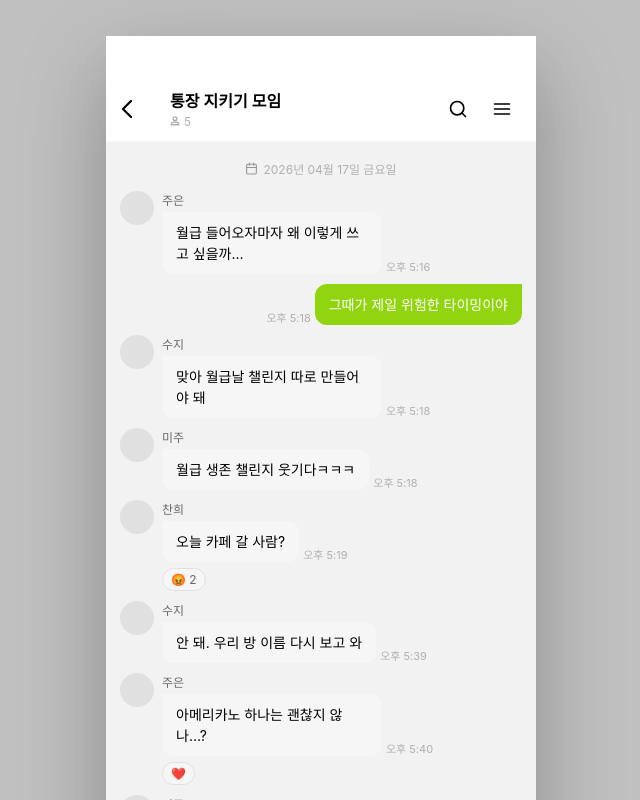
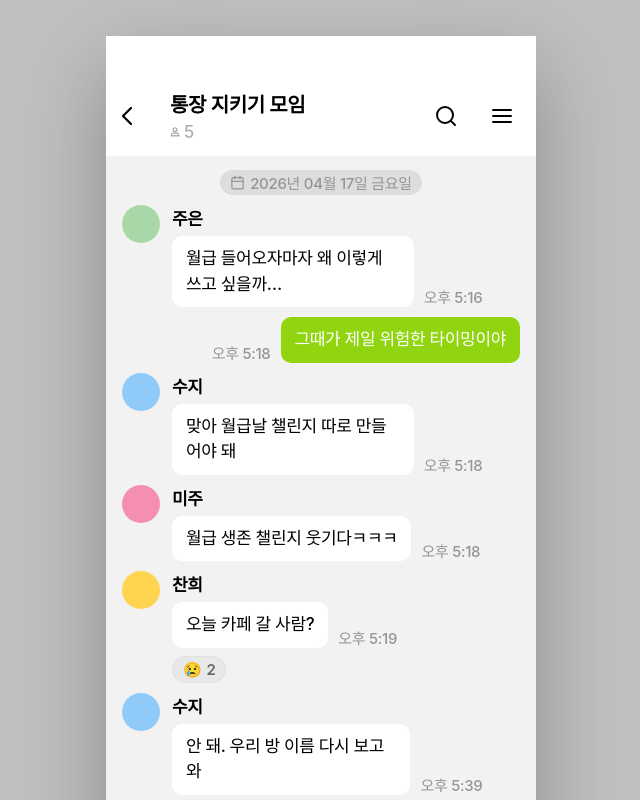
Before and after one commit to nahyune/uxui, a React (Vite) app: page /chatting in a window 1280 px wide. Shown: the top 800 px of the page, without its empty margins (319-959 px from the left). Built offline with nearby package versions, Linux system fonts and the light colour scheme; a web font is replaced by a local one.

Commit message:
통장지키기모임 채팅 피그마 전면 재작성 (17px버블, 38px아바타, F2F2F2배경, 반응뱃지)

```diff
--- a/src/pages/Chatting.jsx
+++ b/src/pages/Chatting.jsx
@@ -2,20 +2,40 @@ import { Link } from 'react-router-dom'
 import '../styles/global.css'
 import '../styles/pages.css'
 
+const avatarColors = {
+  '주은': '#A8D8A8',
+  '수지': '#90CAF9',
+  '미주': '#F48FB1',
+  '찬희': '#FFD54F',
+}
+
 const msgs = [
-  { id:1, side:'left',  sender:'주은', time:'오후 5:16', text:'월급 들어오자마자 왜 이렇게 쓰고 싶을까…' },
-  { id:2, side:'right', time:'오후 5:18', text:'그때가 제일 위험한 타이밍이야' },
-  { id:3, side:'left',  sender:'수지', time:'오후 5:18', text:'맞아 월급날 챌린지 따로 만들어야 돼' },
-  { id:4, side:'left',  sender:'미주', time:'오후 5:18', text:'월급 생존 챌린지 웃기다ㅋㅋㅋ' },
-  { id:5, side:'left',  sender:'찬희', time:'오후 5:19', text:'오늘 카페 갈 사람?', reactions:['😡 2'] },
-  { id:6, side:'left',  sender:'수지', time:'오후 5:39', text:'안 돼. 우리 방 이름 다시 보고 와' },
-  { id:7, side:'left',  sender:'주은', time:'오후 5:40', text:'아메리카노 하나는 괜찮지 않나…?', reactions:['❤️'] },
-  { id:8, side:'left',  sender:'미주', time:'오후 6:05', text:'월급 3일차 통장 잔액 지키기 시작.', read:1, reactions:['👍 2','❤️ 2'] },
-  { id:9, side:'right', time:'오후 6:15', text:'이번 달도 다 같이 살아남아보자 🔥', read:1, reactions:['🔥 3','❤️ 2'] },
+  { id:1, side:'left',  sender:'주은', time:'오후 5:16',
+    text:'월급 들어오자마자 왜 이렇게 쓰고 싶을까…' },
+  { id:2, side:'right', time:'오후 5:18',
+    text:'그때가 제일 위험한 타이밍이야' },
+  { id:3, side:'left',  sender:'수지', time:'오후 5:18',
+    text:'맞아 월급날 챌린지 따로 만들어야 돼' },
+  { id:4, side:'left',  sender:'미주', time:'오후 5:18',
+    text:'월급 생존 챌린지 웃기다ㅋㅋㅋ' },
+  { id:5, side:'left',  sender:'찬희', time:'오후 5:19',
+    text:'오늘 카페 갈 사람?',
+    reactions:[{ emoji:'😢', count:2 }] },
+  { id:6, side:'left',  sender:'수지', time:'오후 5:39',
+    text:'안 돼. 우리 방 이름 다시 보고 와' },
+  { id:7, side:'left',  sender:'주은', time:'오후 5:40',
+    text:'아메리카노 하나는 괜찮지 않나…?',
+    reactions:[{ emoji:'❤️' }] },
+  { id:8, side:'left',  sender:'미주', time:'오후 6:05',
+    text:'월급 3일차 통장 잔액 지키기 시작.', read:1,
+    reactions:[{ emoji:'👍', count:2 }, { emoji:'❤️', count:2 }] },
+  { id:9, side:'right', time:'오후 6:15',
+    text:'이번 달도 다 같이 살아남아보자 🔥', read:1,
+    reactions:[{ emoji:'🔥', count:3 }, { emoji:'❤️', count:2 }] },
 ]
 
 const CalSVG = () => (
-  <svg width="13" height="13" viewBox="0 0 24 24" fill="none" stroke="#959595" strokeWidth="2" strokeLinecap="round">
+  <svg width="15" height="15" viewBox="0 0 24 24" fill="none" stroke="#959595" strokeWidth="2" strokeLinecap="round">
     <rect x="3" y="4" width="18" height="18" rx="2"/>
     <line x1="16" y1="2" x2="16" y2="6"/>
     <line x1="8" y1="2" x2="8" y2="6"/>
@@ -23,9 +43,23 @@ const CalSVG = () => (
   </svg>
 )
 
+const Reactions = ({ reactions, right }) => (
+  <div className={`ct-reactions${right ? ' right' : ''}`}>
+    <span className="ct-reaction-badge">
+      {reactions.map((r, i) => (
+        <span key={i} className="ct-reaction-item">
+          <span>{r.emoji}</span>
+          {r.count && <span>{r.count}</span>}
+        </span>
+      ))}
+    </span>
+  </div>
+)
+
 export default function Chatting() {
   return (
     <div className="phone">
+      {/* 헤더 — 피그마 height:125px */}
       <div className="ct-header">
         <div className="status-bar" />
         <div className="ct-header-nav">
@@ -45,53 +79,69 @@ export default function Chatting() {
             </div>
           </div>
           <div className="ct-header-right">
-            <button className="pg-icon-btn"><svg width="20" height="20" viewBox="0 0 24 24" fill="none" stroke="#000" strokeWidth="2" strokeLinecap="round"><circle cx="11" cy="11" r="8"/><line x1="21" y1="21" x2="16.65" y2="16.65"/></svg></button>
-            <Link to="/chatting-setting" className="pg-icon-btn"><svg width="20" height="20" viewBox="0 0 24 24" fill="none" stroke="#000" strokeWidth="2" strokeLinecap="round"><line x1="3" y1="6" x2="21" y2="6"/><line x1="3" y1="12" x2="21" y2="12"/><line x1="3" y1="18" x2="21" y2="18"/></svg></Link>
+            <button className="pg-icon-btn">
+              <svg width="24" height="24" viewBox="0 0 24 24" fill="none" stroke="#000" strokeWidth="2" strokeLinecap="round"><circle cx="11" cy="11" r="8"/><line x1="21" y1="21" x2="16.65" y2="16.65"/></svg>
+            </button>
+            <Link to="/chatting-setting" className="pg-icon-btn">
+              <svg width="24" height="24" viewBox="0 0 24 24" fill="none" stroke="#000" strokeWidth="2" strokeLinecap="round"><line x1="3" y1="6" x2="21" y2="6"/><line x1="3" y1="12" x2="21" y2="12"/><line x1="3" y1="18" x2="21" y2="18"/></svg>
+            </Link>
           </div>
         </div>
       </div>
 
+      {/* 메세지 영역 — 피그마 bg:#F2F2F2 */}
       <div className="ct-messages">
-        <div className="ct-date-pill"><CalSVG />2026년 04월 17일 금요일</div>
+        {/* 날짜 구분선 — 피그마 bg:#DDD, radius:50px */}
+        <div className="ct-date-pill">
+          <CalSVG />2026년 04월 17일 금요일
+        </div>
+
         {msgs.map(m => (
           <div className={`ct-msg-group${m.side === 'right' ? ' right' : ''}`} key={m.id}>
-            {m.side === 'left' && <div className="ct-avatar-chat" />}
-            <div className={m.side === 'left' ? 'ct-msg-body' : ''}>
-              {m.side === 'left' && <span className="ct-sender">{m.sender}</span>}
-              <div className={`ct-bubble-row${m.side === 'right' ? ' right' : ''}`}>
-                {m.side === 'right' && (
+            {/* 왼쪽 (타인) 메세지 */}
+            {m.side === 'left' && (
+              <>
+                <div className="ct-avatar-chat" style={{ background: avatarColors[m.sender] }} />
+                <div className="ct-msg-body">
+                  <span className="ct-sender">{m.sender}</span>
+                  <div className="ct-bubble-row">
+                    <div className="ct-bubble left"><p>{m.text}</p></div>
+                    <div className="ct-time-col">
+                      {m.read && <span className="ct-read-count">{m.read}</span>}
+                      <span className="ct-msg-time">{m.time}</span>
+                    </div>
+                  </div>
+                  {m.reactions && <Reactions reactions={m.reactions} />}
+                </div>
+              </>
+            )}
+            {/* 오른쪽 (나) 메세지 */}
+            {m.side === 'right' && (
+              <div className="ct-msg-body">
+                <div className="ct-bubble-row right">
                   <div className="ct-time-col right">
                     {m.read && <span className="ct-read-count">{m.read}</span>}
                     <span className="ct-msg-time">{m.time}</span>
                   </div>
-                )}
-                <div className={`ct-bubble ${m.side}`}><p>{m.text}</p></div>
-                {m.side === 'left' && (
-                  <div className="ct-time-col">
-                    {m.read && <span className="ct-read-count">{m.read}</span>}
-                    <span className="ct-msg-time">{m.time}</span>
-                  </div>
-                )}
+                  <div className="ct-bubble right"><p>{m.text}</p></div>
+                </div>
+                {m.reactions && <Reactions reactions={m.reactions} right />}
               </div>
-              {m.reactions && (
-                <div className={`ct-reactions${m.side === 'right' ? ' right' : ''}`}>
-                  {m.reactions.map(r => <span className="ct-reaction-badge" key={r}>{r}</span>)}
-                </div>
-              )}
-            </div>
+            )}
           </div>
         ))}
       </div>
 
+      {/* 입력창 — 피그마 height:102px */}
       <div className="ct-input-area">
         <div className="ct-input-row">
           <button className="ct-plus-btn">
-            <svg width="16" height="16" viewBox="0 0 24 24" fill="none" stroke="#686868" strokeWidth="2.5" strokeLinecap="round"><line x1="12" y1="5" x2="12" y2="19"/><line x1="5" y1="12" x2="19" y2="12"/></svg>
+            <svg width="18" height="18" viewBox="0 0 24 24" fill="none" stroke="#686868" strokeWidth="2.5" strokeLinecap="round"><line x1="12" y1="5" x2="12" y2="19"/><line x1="5" y1="12" x2="19" y2="12"/></svg>
           </button>
           <div className="ct-input-field">
             <input type="text" className="ct-msg-input" placeholder="메시지를 입력해주세요" />
             <button className="ct-send-btn">
-              <svg width="14" height="14" viewBox="0 0 24 24" fill="none" stroke="#fff" strokeWidth="2.5" strokeLinecap="round" strokeLinejoin="round"><line x1="12" y1="19" x2="12" y2="5"/><polyline points="5 12 12 5 19 12"/></svg>
+              <svg width="20" height="20" viewBox="0 0 24 24" fill="none" stroke="#fff" strokeWidth="2.5" strokeLinecap="round" strokeLinejoin="round"><line x1="12" y1="19" x2="12" y2="5"/><polyline points="5 12 12 5 19 12"/></svg>
             </button>
           </div>
         </div>
--- a/src/styles/pages.css
+++ b/src/styles/pages.css
@@ -571,41 +571,75 @@
 /* ══════════════════════════════════════
    채팅방 공통 (Chatting / ChattingChallenge)
 ══════════════════════════════════════ */
-.ct-header { flex-shrink: 0; background: #fff; border-bottom: 1px solid #F6F6F6; }
-.ct-header-nav { display: flex; align-items: center; justify-content: space-between; padding: 8px 16px 12px; }
+/* ── 채팅 (Chatting) — 피그마 기준 ── */
+/* 헤더 — 피그마 height:125px, 흰배경 */
+.ct-header { flex-shrink: 0; background: #fff; }
+.ct-header-nav { display: flex; align-items: center; justify-content: space-between; padding: 10px 16px 14px; }
 .ct-header-left { display: flex; align-items: center; gap: 12px; }
-.ct-header-right { display: flex; align-items: center; gap: 8px; }
+.ct-header-right { display: flex; align-items: center; gap: 20px; }
 .ct-room-info { display: flex; flex-direction: column; gap: 2px; }
-.ct-room-title { font-size: 16px; font-weight: 600; color: #000; }
-.ct-room-meta { display: flex; align-items: center; gap: 4px; font-size: 12px; color: #AFAFAF; }
-.ct-messages { flex: 1; overflow-y: auto; scrollbar-width: none; padding: 14px; display: flex; flex-direction: column; gap: 10px; }
+/* 방 이름 — 피그마 20px SemiBold */
+.ct-room-title { font-size: 20px; font-weight: 600; color: #000; letter-spacing: -0.4px; line-height: 1.5; }
+/* 인원수 — 피그마 17px Medium #AFAFAF */
+.ct-room-meta { display: flex; align-items: center; gap: 4px; font-size: 17px; font-weight: 500; color: #AFAFAF; letter-spacing: -0.34px; }
+
+/* 메세지 영역 — 피그마 bg:#F2F2F2 */
+.ct-messages { flex: 1; overflow-y: auto; scrollbar-width: none; background: #F2F2F2; padding: 14px 16px; display: flex; flex-direction: column; gap: 10px; }
 .ct-messages::-webkit-scrollbar { display: none; }
-.ct-date-pill { display: flex; align-items: center; justify-content: center; gap: 5px; font-size: 12px; color: #AFAFAF; padding: 4px 0; }
-.ct-msg-group { display: flex; gap: 8px; align-items: flex-start; }
+
+/* 날짜 구분 — 피그마 bg:#DDD, px:10px py:2px, radius:50px, 15px #959595 */
+.ct-date-pill { display: flex; align-items: center; justify-content: center; gap: 5px; font-size: 15px; font-weight: 500; color: #959595; letter-spacing: -0.3px; background: #DDD; border-radius: 50px; padding: 2px 10px; align-self: center; }
+
+/* 메세지 그룹 */
+.ct-msg-group { display: flex; gap: 12px; align-items: flex-start; }
 .ct-msg-group.right { flex-direction: column; align-items: flex-end; }
-.ct-avatar-chat { width: 34px; height: 34px; border-radius: 50%; background: #E0E0E0; flex-shrink: 0; }
-.ct-avatar-orange { background: #F69A21; }
-.ct-msg-body { display: flex; flex-direction: column; gap: 4px; max-width: 72%; }
-.ct-sender { font-size: 12px; font-weight: 500; color: #686868; }
-.ct-bubble-row { display: flex; align-items: flex-end; gap: 4px; }
+
+/* 아바타 — 피그마 38×38px */
+.ct-avatar-chat { width: 38px; height: 38px; border-radius: 50%; background: #E0E0E0; flex-shrink: 0; }
+
+/* 메세지 바디 */
+.ct-msg-body { display: flex; flex-direction: column; gap: 4px; max-width: 78%; }
+
+/* 보낸사람 — 피그마 17px SemiBold */
+.ct-sender { font-size: 17px; font-weight: 600; color: #000; letter-spacing: -0.34px; margin-bottom: 2px; }
+
+/* 버블 행 */
+.ct-bubble-row { display: flex; align-items: flex-end; gap: 10px; }
 .ct-bubble-row.right { justify-content: flex-end; }
-.ct-bubble { padding: 10px 14px; border-radius: 12px; font-size: 14px; color: #000; line-height: 1.5; max-width: 220px; }
-.ct-bubble.left  { background: #F6F6F6; border-radius: 0 12px 12px 12px; }
-.ct-bubble.right { background: #90D50F; color: #fff; border-radius: 12px 0 12px 12px; }
-.ct-time-col { display: flex; flex-direction: column; justify-content: flex-end; align-items: flex-start; gap: 2px; }
+
+/* 말풍선 — 피그마 px:14px py:10px, radius:10px, 17px Medium */
+.ct-bubble { padding: 10px 14px; border-radius: 10px; font-size: 17px; font-weight: 500; color: #000; line-height: 1.5; letter-spacing: -0.34px; }
+.ct-bubble p { margin: 0; }
+.ct-bubble.left  { background: #fff; }
+.ct-bubble.right { background: #90D50F; color: #fff; }
+
+/* 시간 + 읽음수 */
+.ct-time-col { display: flex; flex-direction: column; justify-content: flex-end; align-items: flex-start; gap: 1px; }
 .ct-time-col.right { align-items: flex-end; }
-.ct-msg-time { font-size: 11px; color: #AFAFAF; white-space: nowrap; }
-.ct-read-count { font-size: 11px; color: #90D50F; font-weight: 500; }
-.ct-reactions { display: flex; gap: 4px; flex-wrap: wrap; margin-top: 2px; }
+/* 시간 — 피그마 15px Medium #959595 */
+.ct-msg-time { font-size: 15px; font-weight: 500; color: #959595; white-space: nowrap; letter-spacing: -0.3px; }
+/* 안읽음 — 피그마 15px SemiBold #F69A21 */
+.ct-read-count { font-size: 15px; font-weight: 600; color: #F69A21; letter-spacing: -0.3px; }
+
+/* 반응 영역 */
+.ct-reactions { display: flex; margin-top: 4px; }
 .ct-reactions.right { justify-content: flex-end; }
-.ct-reaction-badge { display: inline-flex; align-items: center; padding: 3px 8px; background: #F6F6F6; border: 1px solid #E0E0E0; border-radius: 20px; font-size: 12px; color: #686868; }
-.ct-input-area { flex-shrink: 0; background: #fff; border-top: 1px solid #F6F6F6; }
-.ct-input-row { display: flex; align-items: center; gap: 10px; padding: 10px 16px; }
-.ct-plus-btn { width: 36px; height: 36px; border-radius: 50%; background: #F6F6F6; display: flex; align-items: center; justify-content: center; flex-shrink: 0; cursor: pointer; }
-.ct-input-field { flex: 1; display: flex; align-items: center; background: #F6F6F6; border-radius: 20px; padding: 8px 8px 8px 14px; gap: 8px; }
-.ct-msg-input { flex: 1; border: none; background: none; outline: none; font-size: 14px; color: #000; }
+/* 피그마: 하나의 pill에 모든 반응 — bg:#E8E8E8, border:#E0E0E0, radius:50px */
+.ct-reaction-badge { display: inline-flex; align-items: center; gap: 13px; padding: 3px 10px; background: #E8E8E8; border: 1px solid #E0E0E0; border-radius: 50px; }
+/* 각 반응 아이템 — emoji + count */
+.ct-reaction-item { display: inline-flex; align-items: center; gap: 5px; font-size: 15px; font-weight: 600; color: #686868; letter-spacing: -0.3px; }
+
+/* 입력창 — 피그마 height:102px */
+.ct-input-area { flex-shrink: 0; background: #fff; }
+.ct-input-row { display: flex; align-items: center; padding: 11px 16px; gap: 0; }
+/* Plus 버튼 */
+.ct-plus-btn { width: 18px; height: 18px; display: flex; align-items: center; justify-content: center; flex-shrink: 0; cursor: pointer; margin-right: 19px; }
+/* 입력 필드 — 피그마 bg:#EDEDED, radius:26px, height:52px */
+.ct-input-field { flex: 1; display: flex; align-items: center; background: #EDEDED; border-radius: 26px; height: 52px; padding: 0 6px 0 20px; gap: 8px; }
+.ct-msg-input { flex: 1; border: none; background: none; outline: none; font-size: 17px; font-weight: 500; color: #000; letter-spacing: -0.34px; }
 .ct-msg-input::placeholder { color: #AFAFAF; }
-.ct-send-btn { width: 32px; height: 32px; border-radius: 50%; background: #90D50F; display: flex; align-items: center; justify-content: center; cursor: pointer; flex-shrink: 0; }
+/* Send 버튼 — 피그마 bg:#AFAFAF, 32×32px, radius:16px */
+.ct-send-btn { width: 32px; height: 32px; border-radius: 16px; background: #AFAFAF; display: flex; align-items: center; justify-content: center; cursor: pointer; flex-shrink: 0; }
 
 /* 챌린지 배너 */
 .ct-banner { display: flex; align-items: center; justify-content: space-between; padding: 12px 20px; background: #FFFBEE; border-bottom: 1px solid #FFE5B8; cursor: pointer; text-decoration: none; flex-shrink: 0; }
```
